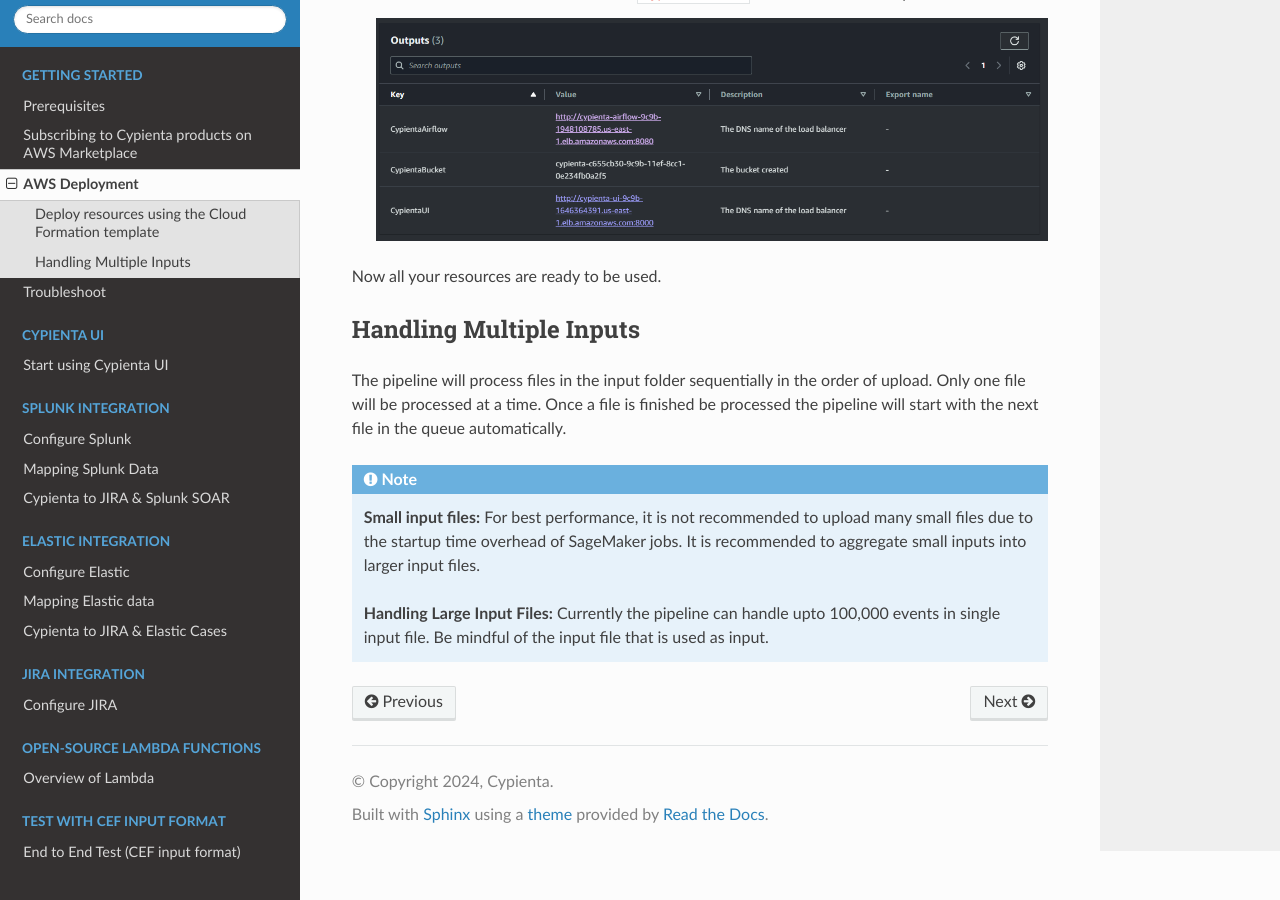
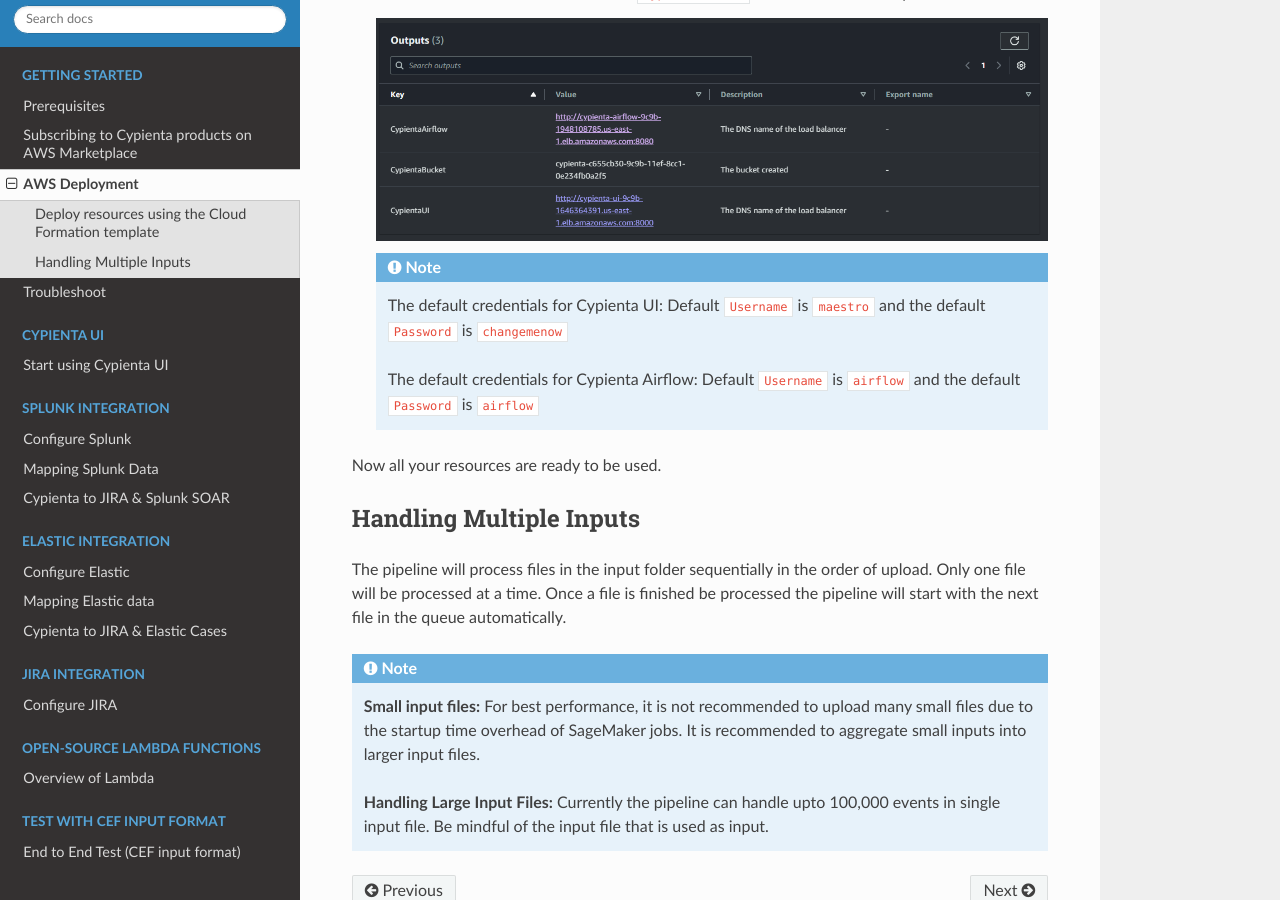
Before and after one commit to cypienta/docs, a Sphinx documentation site: the page built from docs/source/getting_started/deploy.rst, in a window 1280 px wide and 900 px high, scrolled down 2602 px. Built offline with Sphinx 7.4.7 and the Read the Docs theme 3.1.0, drawn with Linux system fonts in a browser that asks for light colours.

Commit message:
update airflow creds

```diff
--- a/docs/source/getting_started/deploy.rst
+++ b/docs/source/getting_started/deploy.rst
@@ -87,6 +87,11 @@
         :alt: lb url
         :align: center
 
+    .. note::
+        The default credentials for Cypienta UI: Default ``Username`` is ``maestro`` and the default ``Password`` is ``changemenow``
+
+        The default credentials for Cypienta Airflow: Default ``Username`` is ``airflow`` and the default ``Password`` is ``airflow``
+
 Now all your resources are ready to be used.
 
 
```
